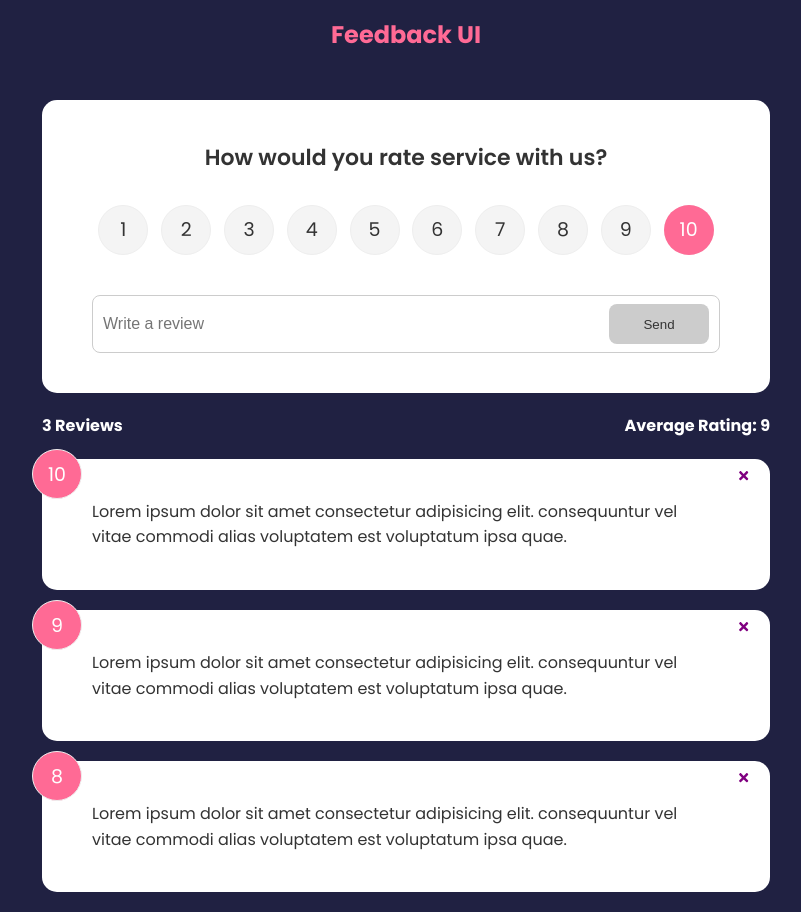
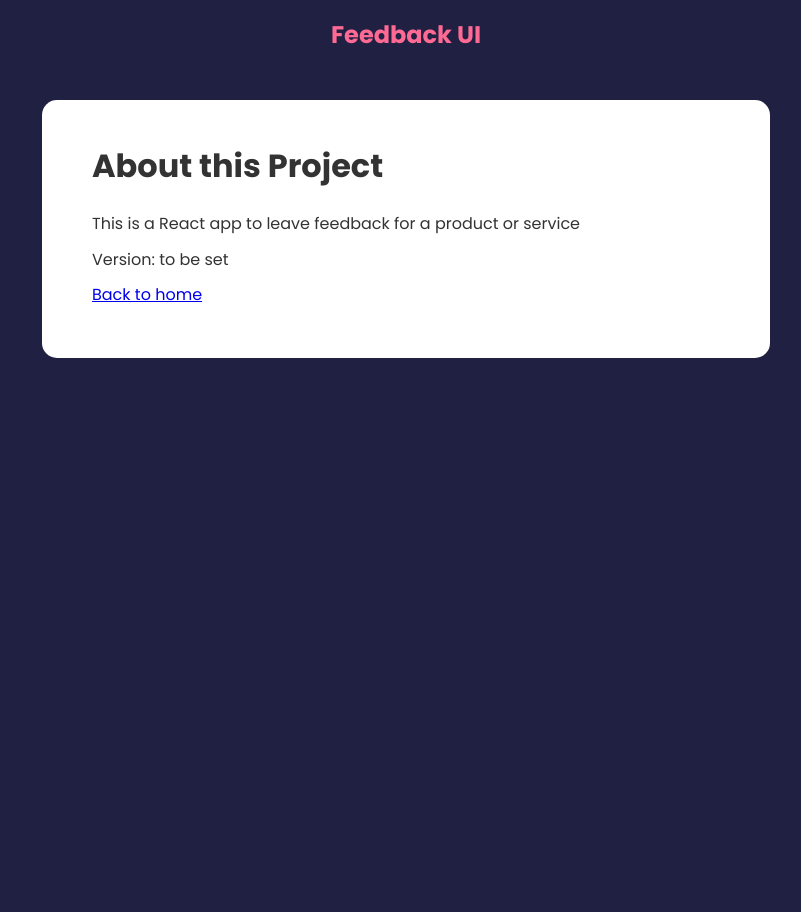
Before and after one commit to Simonbiker/Feedback-react, a React (Create React App) app in the folder feedback/: page /about in a window 1280 px wide. Shown: the whole page, without its empty margins (234-1035 px from the left). After the commit the page ends 800 px from the top, so only its background shows below. Built offline with nearby package versions, Linux system fonts and the light colour scheme.

Commit message:
Adding an about page. Configuring router

```diff
--- a/feedback/package.json
+++ b/feedback/package.json
@@ -10,6 +10,7 @@
     "react": "^18.2.0",
     "react-dom": "^18.2.0",
     "react-icons": "^4.4.0",
+    "react-router-dom": "^6.3.0",
     "react-scripts": "5.0.1",
     "uuid": "^8.3.2",
     "web-vitals": "^2.1.4"
--- a/feedback/src/App.js
+++ b/feedback/src/App.js
@@ -1,10 +1,12 @@
-import { v4 as uuidv4 } from 'uuid'
-import { useState } from 'react'
+import { v4 as uuidv4 } from 'uuid';
+import { BrowserRouter as Router, Route, Routes } from 'react-router-dom';
+import { useState } from 'react';
 import Header from './components/Header';
 import FeedbackData from './data/FeedbackData';
 import FeedbackList from './components/FeedbackList';
 import FeedbackStats from './components/FeedbackStats';
 import FeedbackForm from './components/FeedbackForm';
+import About from './pages/About';
 
 
 function App() {
@@ -22,15 +24,25 @@
   }
 
   return (
-    <>
+    <Router>
       <Header />
       <div className="container">
-        <FeedbackForm handleAdd={addFeedback} />
-        <FeedbackStats feedback={feedback} />
-        <FeedbackList feedback={feedback}
-          handleDelete={deleteFeedback} />
+        <Routes>
+          <Route exact path='/' element={
+            <>
+              <FeedbackForm handleAdd={addFeedback} />
+              <FeedbackStats feedback={feedback} />
+              <FeedbackList feedback={feedback}
+                handleDelete={deleteFeedback} />
+            </>
+          }>
+          </Route>
+
+          <Route path='/about' element={<About />} />
+        </Routes>
+
       </div>
-    </>
+    </Router>
 
   );
 }
--- /dev/null
+++ b/feedback/src/pages/About.jsx
@@ -0,0 +1,19 @@
+import React from 'react'
+import Card from '../components/shared/Card'
+
+function About() {
+  return (
+      <Card>
+          <div className='about'>
+              <h1>About this Project</h1>
+              <p>This is a React app to leave feedback for a product or service</p>
+              <p>Version: to be set</p>
+              <p>
+                  <a href="/">Back to home</a>
+              </p>
+          </div>
+    </Card>
+  )
+}
+
+export default About
```
Also changed, not shown: 1 other file (tests, documents, lock files or other folders).
